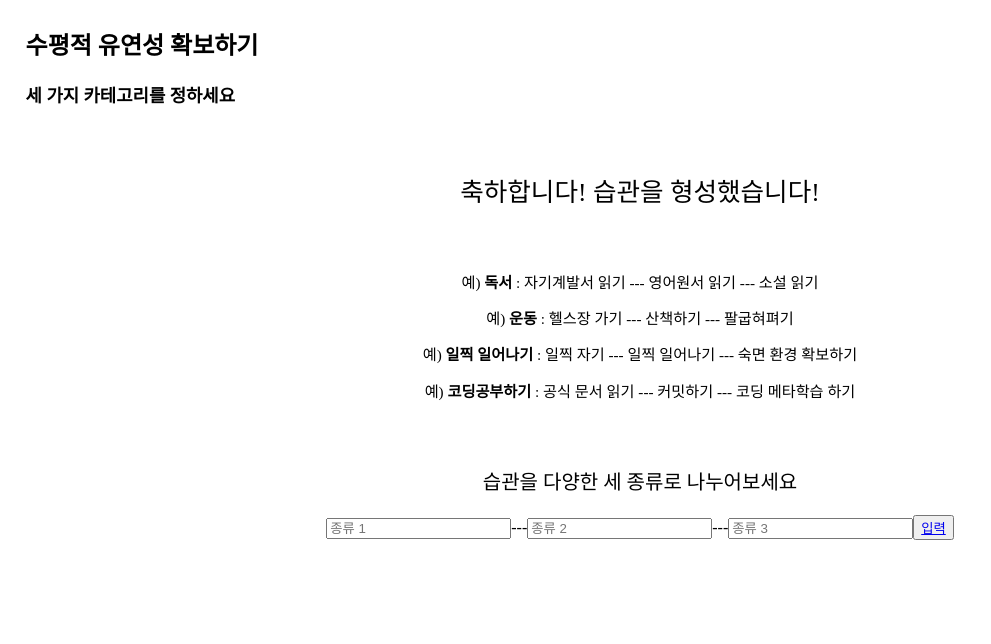
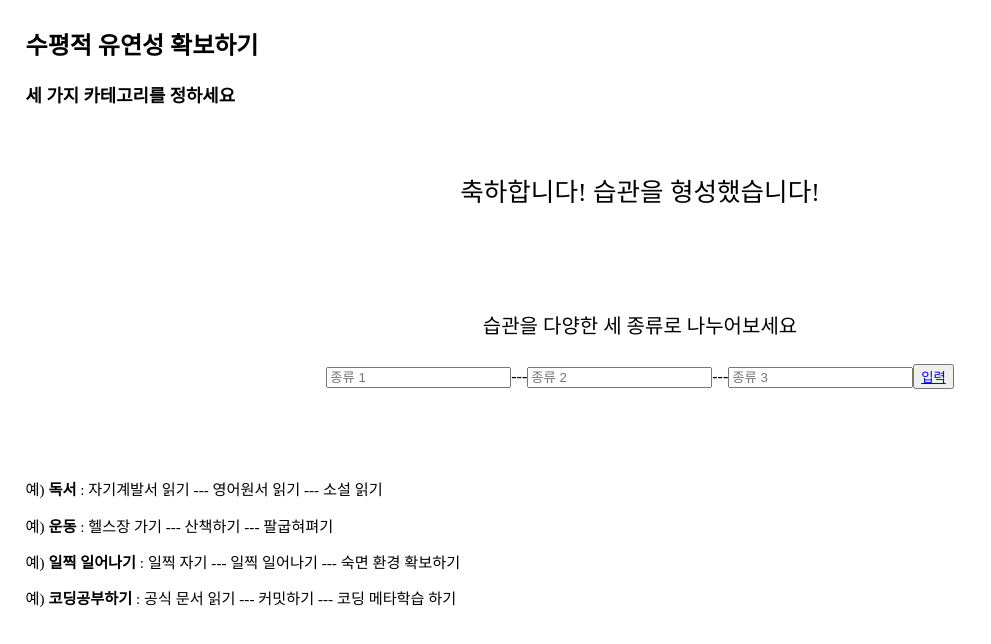
Before and after one commit to CodeSoom/project-react-2-onys-programmer, a React app: page /horizontal-flexibility in a window 1280 px wide. Shown: the top 644 px of the page, without its empty margins (0-991 px from the left). Built offline with nearby package versions, Linux system fonts and the light colour scheme.

Commit message:
Rearrange components Make the most important component to be seen first

```diff
--- a/src/CategoryForm.jsx
+++ b/src/CategoryForm.jsx
@@ -26,8 +26,15 @@ const Container = styled.div({
   textAlign: 'center',
 });
 
+const Instruction = styled.div({
+  margin: '8% 2% 1% 2%',
+  width: '96%',
+  fontSize: '1.25em',
+  textAlign: 'center',
+});
+
 const Inputs = styled.div({
-  margin: '0 auto',
+  margin: '2% auto',
   height: '500',
   width: '300',
   textAlign: 'center',
@@ -50,7 +57,9 @@ export default function CategoryForm({ categories, onChange, onClick }) {
       <Container>
         <p>축하합니다! 습관을 형성했습니다!</p>
       </Container>
-      <GlobalExample />
+      <Instruction>
+        <p>습관을 다양한 세 종류로 나누어보세요</p>
+      </Instruction>
       <Inputs>
         <input
           type="text"
@@ -84,6 +93,7 @@ export default function CategoryForm({ categories, onChange, onClick }) {
           </Link>
         </button>
       </Inputs>
+      <GlobalExample />
     </>
   );
 }
--- a/src/GlobalExample.jsx
+++ b/src/GlobalExample.jsx
@@ -3,18 +3,11 @@ import React from 'react';
 import styled from '@emotion/styled';
 
 const Examples = styled.div({
-  margin: '0 auto',
+  margin: '7% auto',
   width: '96%',
   fontSize: '0.95em',
   lineHeight: '1.4em',
-  textAlign: 'center',
-});
-
-const Instruction = styled.div({
-  margin: '5% 2% 1% 2%',
-  width: '96%',
-  fontSize: '1.25em',
-  textAlign: 'center',
+  textAlign: 'left',
 });
 
 export default function ExerciseExample() {
@@ -26,9 +19,6 @@ export default function ExerciseExample() {
         <p>예) <b>일찍 일어나기</b> : 일찍 자기 --- 일찍 일어나기 --- 숙면 환경 확보하기</p>
         <p>예) <b>코딩공부하기</b> : 공식 문서 읽기 --- 커밋하기 --- 코딩 메타학습 하기</p>
       </Examples>
-      <Instruction>
-        <p>습관을 다양한 세 종류로 나누어보세요</p>
-      </Instruction>
     </>
   );
 }
```
